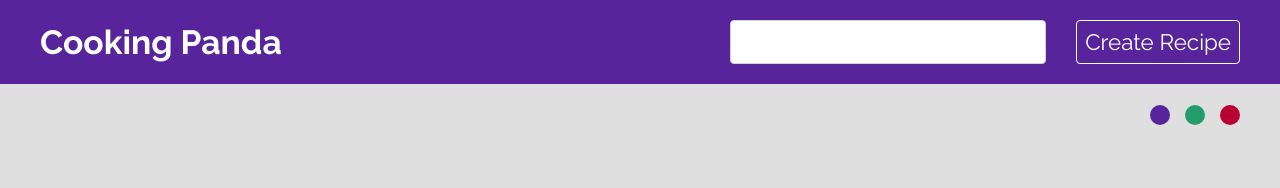
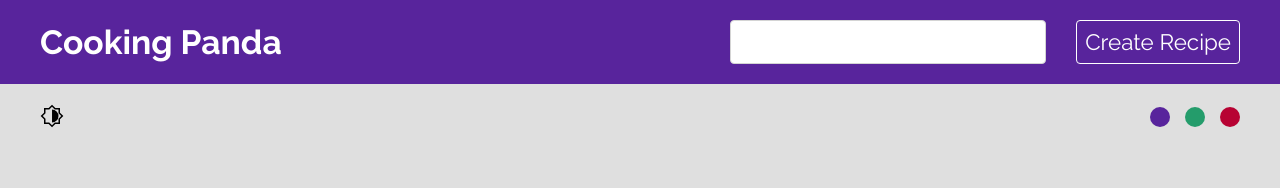
Before and after one commit to bolattt/react-recipe-app, a React (Create React App) app: page / in a window 1280 px wide. Shown: the top 188 px of the page. Built offline with nearby package versions, Linux system fonts and the light colour scheme; data requests are answered from the project's data file.

Commit message:
add themetoggle

```diff
--- a/src/components/ThemeSelector.css
+++ b/src/components/ThemeSelector.css
@@ -14,3 +14,13 @@
   margin-left: 15px;
   border-radius: 50%;
 }
+
+.mode-toggle {
+  margin-right: auto;
+}
+
+.mode-toggle img {
+  width: 24px;
+  height: 24px;
+  cursor: pointer;
+}
--- a/src/components/ThemeSelector.js
+++ b/src/components/ThemeSelector.js
@@ -1,12 +1,26 @@
 import { useTheme } from "../hooks/useTheme";
 import "./ThemeSelector.css";
+import modeIcon from "../assets/mode-icon.svg";
 
 const themeColors = ["#58249c", "#249c6b", "#b70233"];
 export default function ThemeSelector() {
-  const { changeColor } = useTheme();
+  const { changeColor, changeMode, mode } = useTheme();
+  const toggleMode = () => {
+    changeMode(mode === "dark" ? "light" : "dark");
+  };
+
+  console.log(mode);
 
   return (
     <div className="theme-selector">
+      <div className="mode-toggle">
+        <img
+          onClick={toggleMode}
+          src={modeIcon}
+          alt="dark/light toggle icon"
+          style={{ filter: mode === "drk" ? "invert(100%)" : "invert" }}
+        />
+      </div>
       <div className="theme-buttons">
         {themeColors.map((color) => (
           <div
--- a/src/context/ThemeContext.js
+++ b/src/context/ThemeContext.js
@@ -1,5 +1,4 @@
 import { createContext, useReducer } from "react";
-import { act } from "react-dom/test-utils";
 
 export const ThemeContext = createContext();
 
```
Also changed, not shown: src/assets/mode-icon.svg (renamed from src/assets/brightness.svg).
